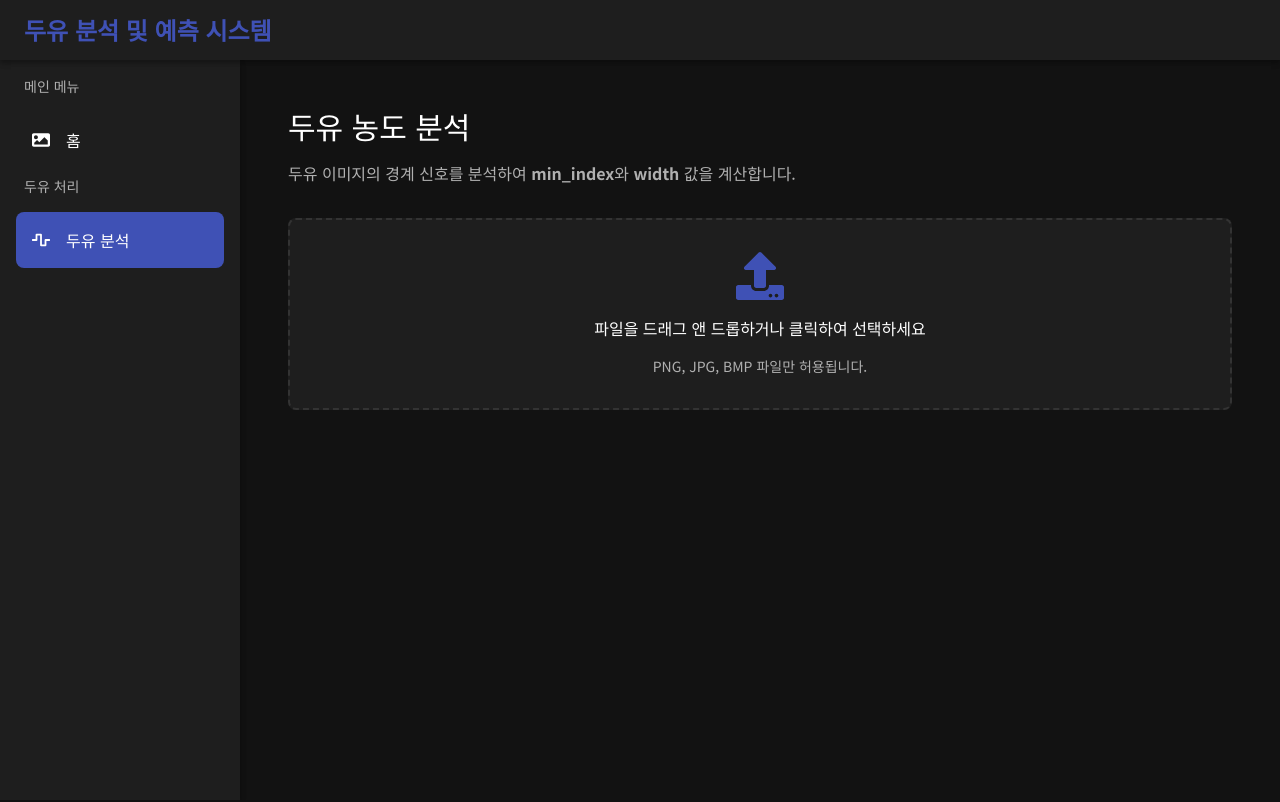
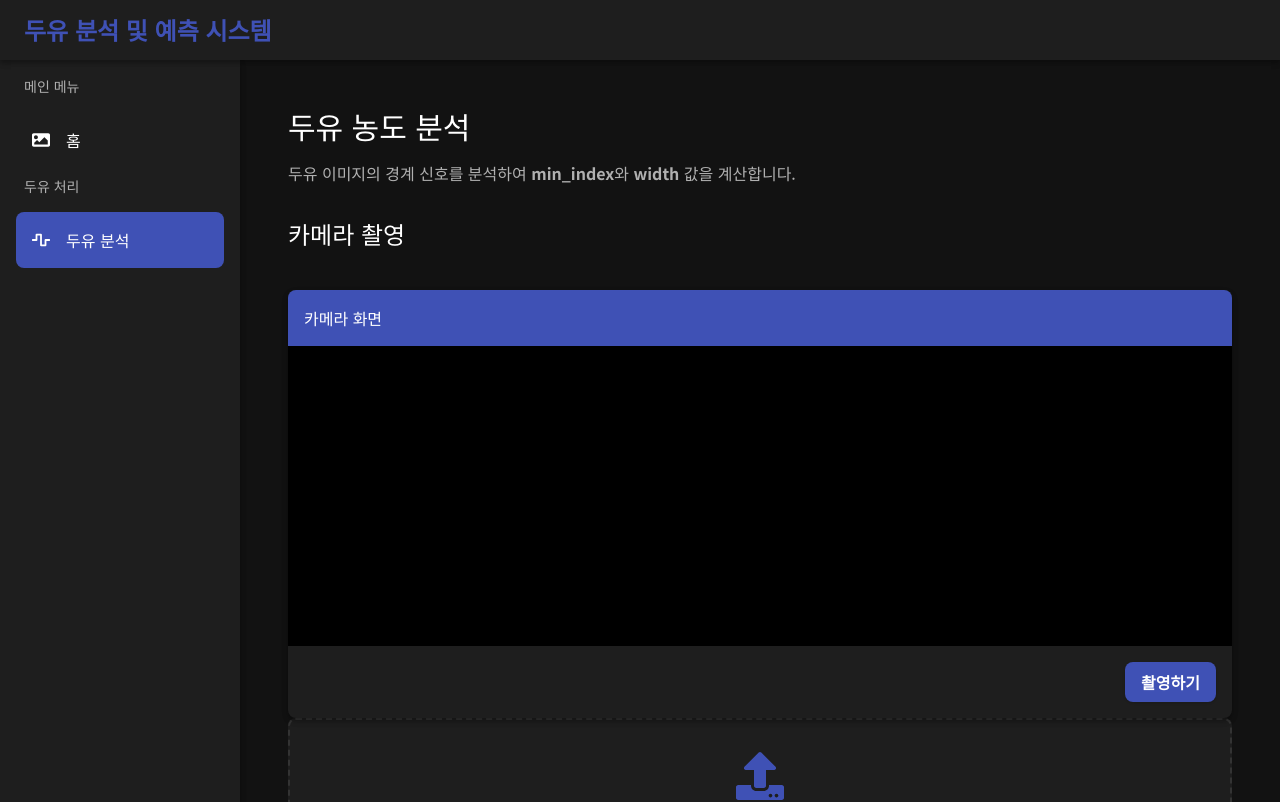
Before and after one commit to kty2001/soy-system, a React (Create React App) app in the folder soy-frontend2/: page /#/soyanalysis in a window 1280 px wide. Shown: the top 802 px of the page. Built offline with nearby package versions, Linux system fonts and the light colour scheme; no server answers.

Commit message:
add taking picture function

```diff
--- /dev/null
+++ b/soy-frontend2/src/components/TakePicture.js
@@ -0,0 +1,93 @@
+import React, { useRef, useState, useEffect } from 'react';
+
+const TakePicture = () => {
+  const videoRef = useRef(null);
+  const canvasRef = useRef(null);
+  const [capturedImage, setCapturedImage] = useState(null);
+
+  useEffect(() => {
+    const startCamera = async () => {
+      try {
+        const stream = await navigator.mediaDevices.getUserMedia({ video: true });
+        if (videoRef.current) {
+          videoRef.current.srcObject = stream;
+        }
+      } catch (err) {
+        console.error("카메라 접근 실패:", err);
+      }
+    };
+
+    startCamera();
+  }, []);
+
+  const captureImage = () => {
+    const video = videoRef.current;
+    const canvas = canvasRef.current;
+
+    if (video && canvas) {
+      const ctx = canvas.getContext('2d');
+      canvas.width = video.videoWidth;
+      canvas.height = video.videoHeight;
+      ctx.drawImage(video, 0, 0, canvas.width, canvas.height);
+
+      const imageData = canvas.toDataURL('image/png');
+      setCapturedImage(imageData);
+    }
+  };
+
+  return (
+    <div className="flex flex-col gap-lg mt-lg">
+      <h2 className="text-textPrimary text-2xl mb-md">카메라 촬영</h2>
+      <div className="flex gap-lg flex-wrap">
+
+        {/* 카메라 뷰 */}
+        <div className="flex-1 min-w-[300px] bg-surface rounded-md shadow-md overflow-hidden">
+          <h3 className="p-md bg-primary text-white m-0">카메라 화면</h3>
+          <div className="p-md flex justify-center items-center bg-black min-h-[300px]">
+            <video
+              ref={videoRef}
+              autoPlay
+              playsInline
+              className="max-w-full max-h-[500px] object-contain"
+            />
+          </div>
+          <div className="p-md flex justify-end">
+            <button
+              onClick={captureImage}
+              className="px-4 py-2 bg-primary text-white font-semibold rounded-md shadow hover:bg-primary-dark transition duration-200"
+            >
+              촬영하기
+            </button>
+          </div>
+        </div>
+
+        {/* 촬영된 이미지 뷰 */}
+        {capturedImage && (
+          <div className="flex-1 min-w-[300px] bg-surface rounded-md shadow-md overflow-hidden">
+            <h3 className="p-md bg-primary text-white m-0">촬영된 이미지</h3>
+            <div className="p-md flex justify-center items-center bg-black min-h-[300px]">
+              <img
+                src={capturedImage}
+                alt="Captured"
+                className="max-w-full max-h-[500px] object-contain"
+              />
+            </div>
+            <div className="p-md flex justify-end">
+              <a
+                href={capturedImage}
+                download="captured_image.png"
+                className="inline-block px-4 py-2 bg-primary text-white font-semibold rounded-md shadow hover:bg-primary-dark transition duration-200"
+              >
+                이미지 저장
+              </a>
+            </div>
+          </div>
+        )}
+      </div>
+
+      <canvas ref={canvasRef} className="hidden" />
+    </div>
+  );
+};
+
+export default TakePicture;
--- a/soy-frontend2/src/pages/SoyanalysisPage.js
+++ b/soy-frontend2/src/pages/SoyanalysisPage.js
@@ -2,6 +2,7 @@ import React, { useState } from 'react';
 import FileDropzone from '../components/FileDropzone';
 import AnalysisResultDisplay from '../components/AnalysisResultDisplay';
 import { processSoyanalysis } from '../utils/api';
+import TakePicture from '../components/TakePicture';
 
 const SoyanalysisPage = () => {
   const [result, setResult] = useState(null);
@@ -35,6 +36,17 @@ const SoyanalysisPage = () => {
         </div>
       )}
 
+      <TakePicture
+        onCapture={(imageDataUrl) => {
+          fetch(imageDataUrl)
+            .then(res => res.blob())
+            .then(blob => {
+              const file = new File([blob], "captured_image.png", { type: "image/png" });
+              handleFileDrop(file);
+            });
+        }}
+      />
+
       <FileDropzone
         onFileDrop={handleFileDrop}
         acceptedFileTypes={{ 'image/*': ['.png', '.jpg', '.jpeg', '.bmp'] }}
```
